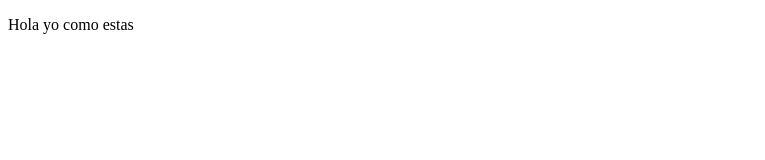
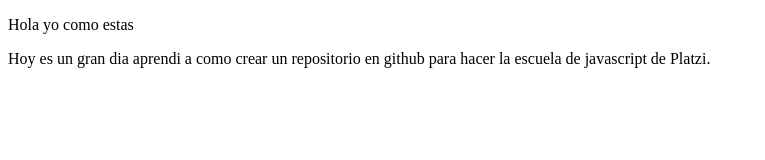
Before and after one commit to Jumper-ZERO/cursoPlatzi, a plain HTML site: page index.html in a window 1280 px wide. Shown: the whole page, without its empty margins (0-765 px from the left). Drawn offline with Linux system fonts and the light colour scheme.

Commit message:
Pagina web de curso de prework

```diff
--- a/index.html
+++ b/index.html
@@ -8,5 +8,6 @@
 </head>
 <body>
     <p>Hola yo como estas</p>
+    <p>Hoy es un gran dia aprendi a como crear un repositorio en github para hacer la escuela de javascript de Platzi.</p>
 </body>
 </html>
```
